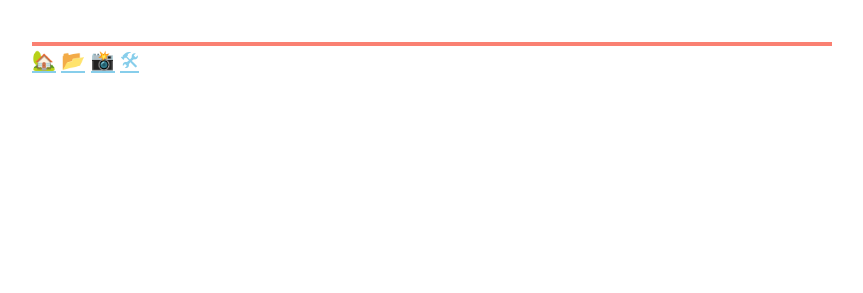
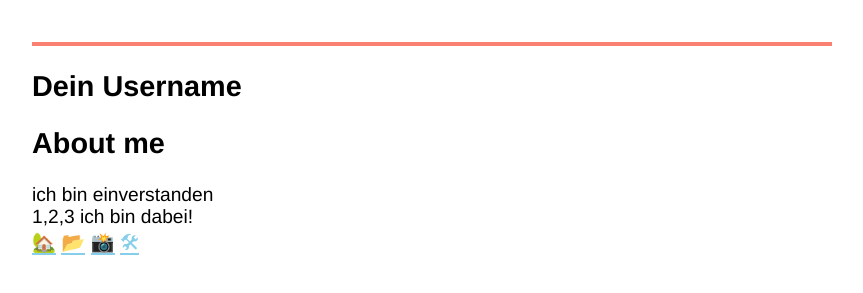
Before and after one commit to stqrsky/hh-2020-w2-team4, a website: page docs/create.html in a window 1280 px wide. Shown: the part 93-386 px from the top of the page, without its empty margins (208-1071 px from the left). Drawn offline with Linux system fonts and the light colour scheme.

Commit message:
add html create.html

```diff
--- a/docs/create.html
+++ b/docs/create.html
@@ -15,8 +15,26 @@
   </header>
 
   <main class="main">
+
     <section class="name">
+      <h2>Dein Username</h2>
+      <div class="name__formular">
+      </div>
+    </section>
 
+    <section class="about">
+      <h2>About me</h2>
+      <div class="about__formular">
+      </div>
+    </section>
+
+    <section>
+      <div class="checkox">
+        ich bin einverstanden
+      </div>
+      <div class="button">
+        1,2,3 ich bin dabei!
+      </div>
     </section>
   </main>
 
```
